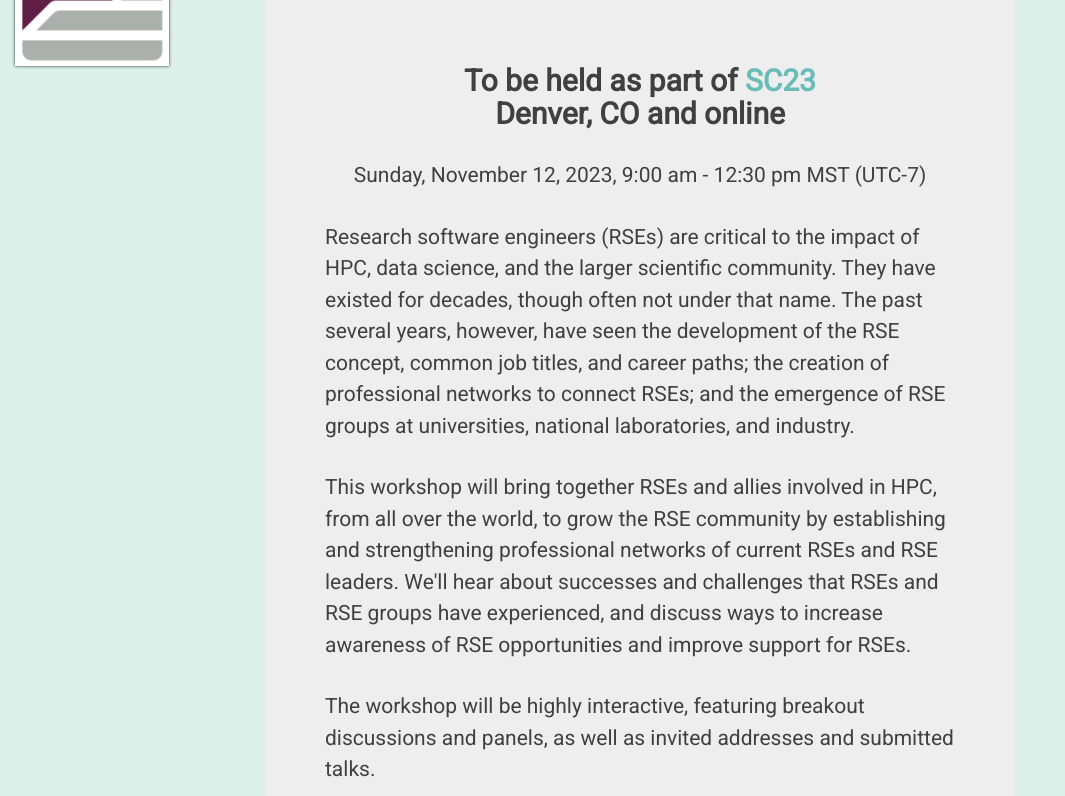
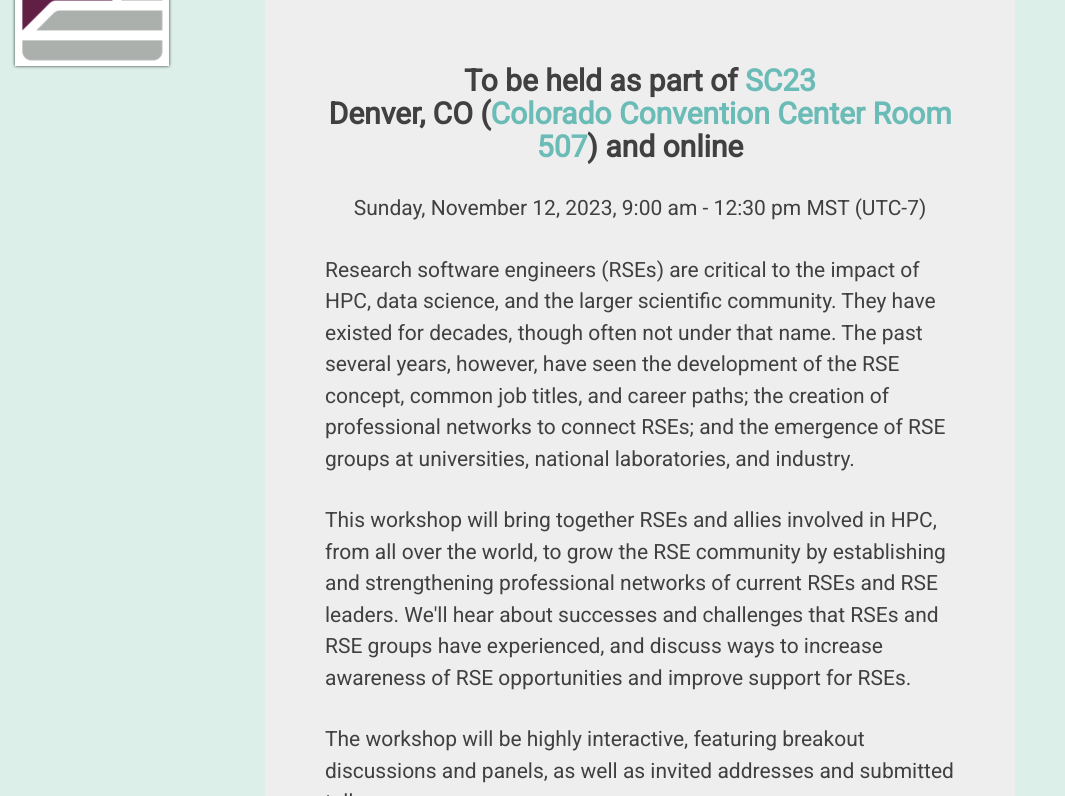
Before and after one commit to USRSE/rse-hpc-2023, a Jekyll site: the page built from index.html, in a window 1280 px wide and 900 px high, cut to the strip 104-900 px from the top of the window. Shown: the whole strip, without its empty margins (0-1065 px from the left). Built offline with Jekyll 4.4.1, drawn with Linux system fonts in a browser that asks for light colours; nearby versions of some CDN libraries; the list of posts is cut into pages by our own code.

Commit message:
Update index.html

```diff
--- a/index.html
+++ b/index.html
@@ -9,7 +9,7 @@
 <div class="main-explain-area jumbotron">
   <h2><center>To be held as part of
   <a href='https://sc23.supercomputing.org'>SC23</a><br>
-  Denver, CO and online
+  Denver, CO (<a href="https://sc23.conference-program.com/map/?location=r507">Colorado Convention Center Room 507</a>) and online
   <p>
   Sunday, November 12, 2023, 9:00 am - 12:30 pm MST (UTC-7)
   </center></h2>
```
